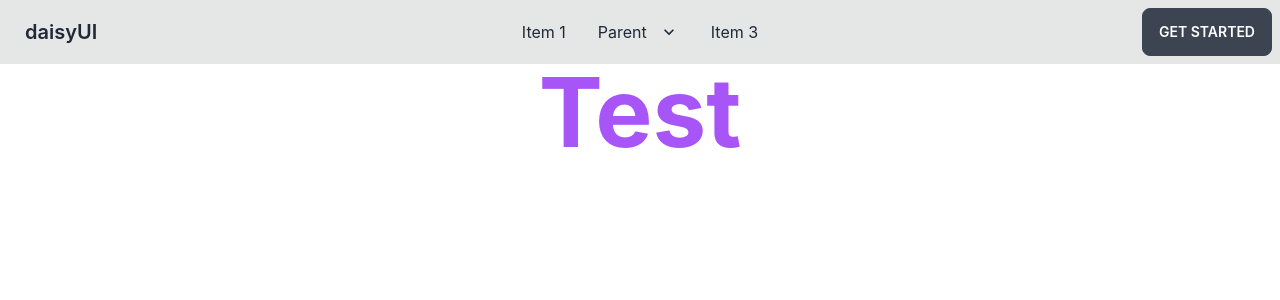
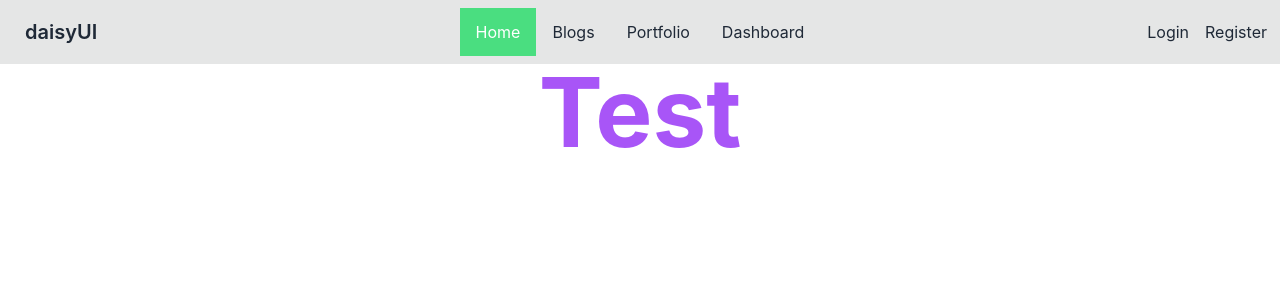
Before and after one commit to MajedHasan/laptop-parts-360-degree-website, a React (Create React App) app: page / in a window 1280 px wide. Shown: the top 300 px of the page. Built offline with nearby package versions, Linux system fonts and the light colour scheme.

Commit message:
Navbar setup

```diff
--- a/src/App.js
+++ b/src/App.js
@@ -3,6 +3,11 @@ import './App.css';
 import Navbar from './Pages/Shared/Navbar';
 import Home from './Pages/Home/Home';
 import Blogs from './Pages/Blogs/Blogs';
+import MyPortfolio from './Pages/MyPortfolio/MyPortfolio';
+import Dashboard from './Pages/Dashboard/Dashboard';
+import Login from './Pages/Login/Login';
+import Register from './Pages/Login/Register';
+import NotFound from './Pages/NotFound/NotFound';
 
 function App() {
   return (
@@ -11,6 +16,13 @@ function App() {
       <Routes>
         <Route to='/' element={<Home></Home>}></Route>
         <Route to='/blogs' element={<Blogs></Blogs>}></Route>
+        <Route to='/portfolio' element={<MyPortfolio></MyPortfolio>}></Route>
+        <Route to='/dashboard' element={<Dashboard></Dashboard>}></Route>
+
+        <Route to='/login' element={<Login></Login>}></Route>
+        <Route to='/register' element={<Register></Register>}></Route>
+
+        <Route to='*' element={<NotFound></NotFound>}></Route>
       </Routes>
       <h2 className='text-purple-500 text-center font-bold text-8xl'>Test</h2>
     </>
--- a/src/Pages/Shared/Navbar.js
+++ b/src/Pages/Shared/Navbar.js
@@ -1,7 +1,30 @@
 import React from 'react';
-import { Link } from 'react-router-dom';
+import { Link, useMatch, useResolvedPath } from 'react-router-dom';
 
 const Navbar = () => {
+
+    const CustomLink = ({ to, children, ...props }) => {
+
+        let resolved = useResolvedPath(to)
+        let match = useMatch({ path: resolved.pathname, end: true })
+
+        return <Link to={to}
+            className={match && 'text-white bg-green-400'}
+            {...props}
+        >
+            {
+                children
+            }
+        </Link>
+    }
+
+    const link = <>
+        <li><CustomLink to='/'>Home</CustomLink></li>
+        <li><CustomLink to='/blogs'>Blogs</CustomLink></li>
+        <li><CustomLink to='/portfolio'>Portfolio</CustomLink></li>
+        <li><CustomLink to='/dashboard'>Dashboard</CustomLink></li>
+    </>
+
     return (
         <div className="navbar bg-base-300">
             <div className="navbar-start">
@@ -10,40 +33,23 @@ const Navbar = () => {
                         <svg xmlns="http://www.w3.org/2000/svg" className="h-5 w-5" fill="none" viewBox="0 0 24 24" stroke="currentColor"><path strokeLinecap="round" strokeLinejoin="round" strokeWidth="2" d="M4 6h16M4 12h8m-8 6h16" /></svg>
                     </label>
                     <ul tabIndex="0" className="menu menu-compact dropdown-content mt-3 p-2 shadow bg-base-100 rounded-box w-52">
-                        <li><Link to='/blog'>Blogs</Link></li>
-                        <li tabIndex="0">
-                            <a className="justify-between">
-                                Parent
-                                <svg className="fill-current" xmlns="http://www.w3.org/2000/svg" width="24" height="24" viewBox="0 0 24 24"><path d="M8.59,16.58L13.17,12L8.59,7.41L10,6L16,12L10,18L8.59,16.58Z" /></svg>
-                            </a>
-                            <ul className="p-2">
-                                <li><a>Submenu 1</a></li>
-                                <li><a>Submenu 2</a></li>
-                            </ul>
-                        </li>
-                        <li><a>Item 3</a></li>
+                        {
+                            link
+                        }
                     </ul>
                 </div>
-                <a className="btn btn-ghost normal-case text-xl">daisyUI</a>
+                <Link to='/' className="btn btn-ghost normal-case text-xl">daisyUI</Link>
             </div>
             <div className="navbar-center hidden lg:flex">
                 <ul className="menu menu-horizontal p-0">
-                    <li><a>Item 1</a></li>
-                    <li tabIndex="0">
-                        <a>
-                            Parent
-                            <svg className="fill-current" xmlns="http://www.w3.org/2000/svg" width="20" height="20" viewBox="0 0 24 24"><path d="M7.41,8.58L12,13.17L16.59,8.58L18,10L12,16L6,10L7.41,8.58Z" /></svg>
-                        </a>
-                        <ul className="p-2">
-                            <li><a>Submenu 1</a></li>
-                            <li><a>Submenu 2</a></li>
-                        </ul>
-                    </li>
-                    <li><a>Item 3</a></li>
+                    {
+                        link
+                    }
                 </ul>
             </div>
             <div className="navbar-end">
-                <a className="btn">Get started</a>
+                <CustomLink to='/login' style={{ padding: '3px 5px', borderRadius: '4px', marginRight: '6px' }}>Login</CustomLink>
+                <CustomLink to='/register' style={{ padding: '3px 5px', borderRadius: '4px' }}>Register</CustomLink>
             </div>
         </div>
     );
```
